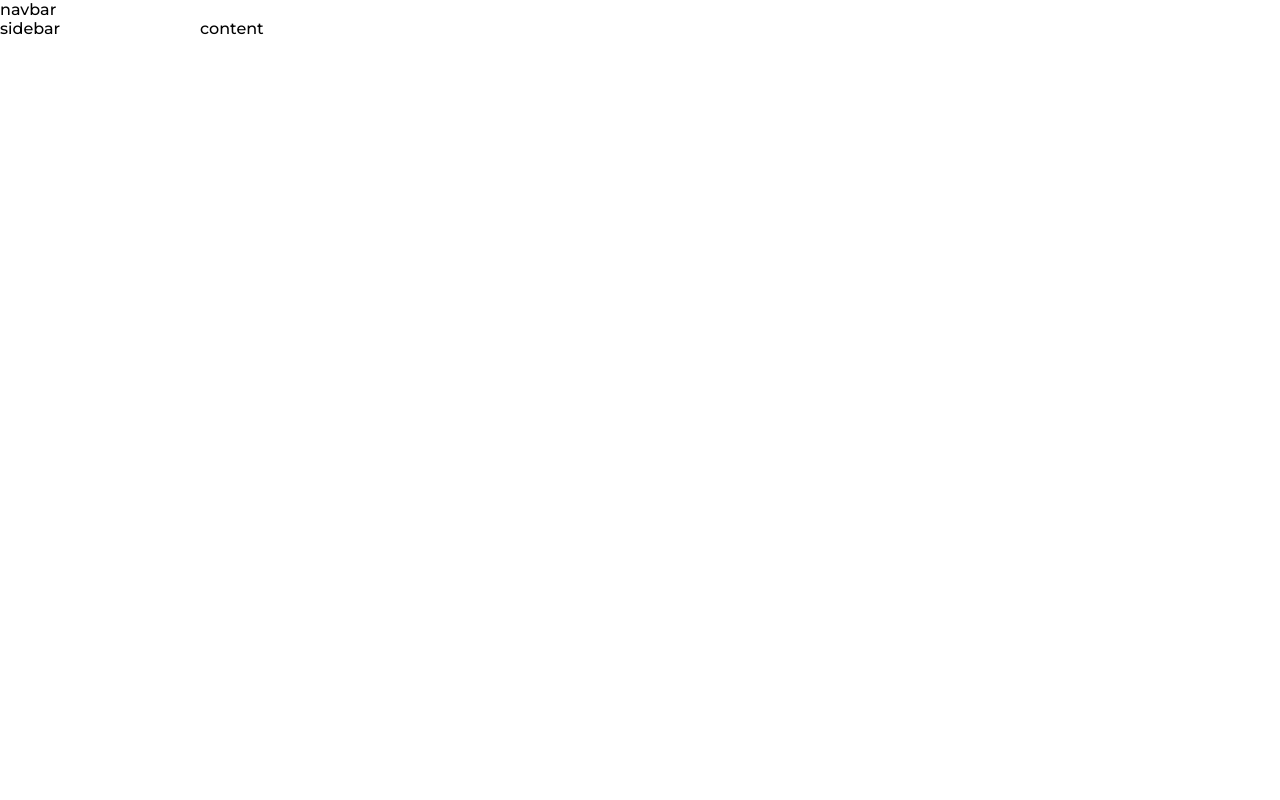
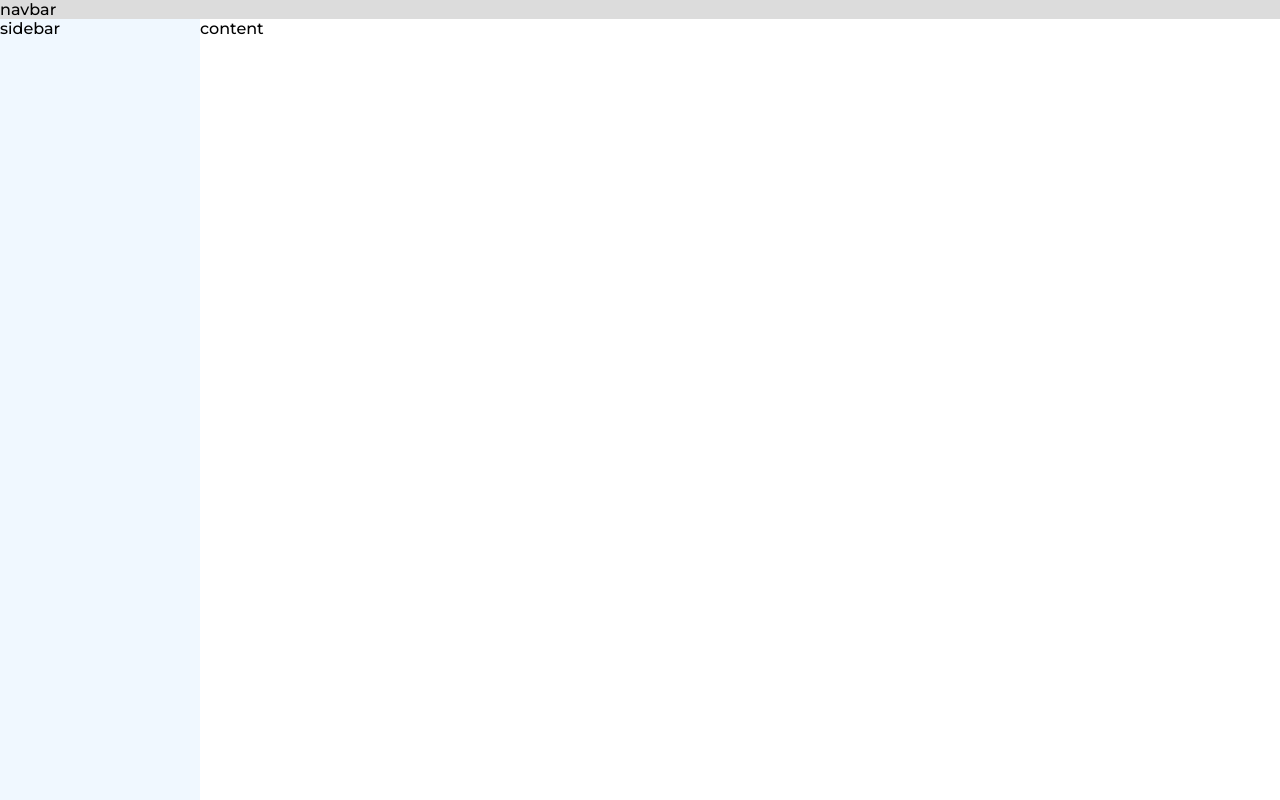
Before and after one commit to peter-breslin/angular-component, an Angular app: page / in a window 1280 px wide. Built offline with nearby package versions, Linux system fonts and the light colour scheme.

Commit message:
Move app component css location

```diff
--- a/src/app/app.component.css
+++ b/src/app/app.component.css
@@ -0,0 +1,26 @@
+main {
+    border: 0;
+    display: grid;
+    grid-template-columns: 200px 1fr;
+    grid-template-rows: auto 1fr;
+    grid-template-areas:
+    "navbar navbar"
+    "sidebar content"
+    "sidebar content";
+    margin: 0;
+    min-height: 100vh;
+    padding: 0;
+    overflow: hidden; /* Hide scrollbars */
+  }
+
+  .navbar{
+    grid-area: navbar;
+    background-color: gainsboro;
+  }
+  .sidebar{
+    grid-area: sidebar;
+    background-color: aliceblue;
+  }
+  .content{
+    grid-area: content;
+  }
--- a/src/app/app.component.html
+++ b/src/app/app.component.html
@@ -1,44 +1,6 @@
-<!-- * * * * * * * * * * * * * * * * * * * * * * * * * * * * * * * -->
-<!-- * * * * * * * * * * * The content below * * * * * * * * * * * -->
-<!-- * * * * * * * * * * is only a placeholder * * * * * * * * * * -->
-<!-- * * * * * * * * * * and can be replaced.  * * * * * * * * * * -->
-<!-- * * * * * * * * * * * * * * * * * * * * * * * * * * * * * * * -->
-<!-- * * * * * * * * * Delete the template below * * * * * * * * * -->
-<!-- * * * * * * * to get started with your project! * * * * * * * -->
-<!-- * * * * * * * * * * * * * * * * * * * * * * * * * * * * * * * -->
-
-<style>
-
-
-  main {
-    border: 0;
-    display: grid;
-    grid-template-columns: 200px 1fr;
-    grid-template-rows: auto 1fr;
-    grid-template-areas:
-    "navbar navbar"
-    "sidebar content"
-    "sidebar content";
-    margin: 0;
-    min-height: 100vh;
-    padding: 0;
-    overflow: hidden; /* Hide scrollbars */
-  }
-
-  .navbar{
-    grid-area: navbar;
-  }
-  .sidebar{
-    grid-area: sidebar;
-  }
-  .content{
-    grid-area: content;
-  }
-</style>
 
 <main class="main">
 <div class="navbar">navbar</div>
 <div class="sidebar">sidebar</div>
 <div class="content"><router-outlet />content</div>
-
 </main>
```
